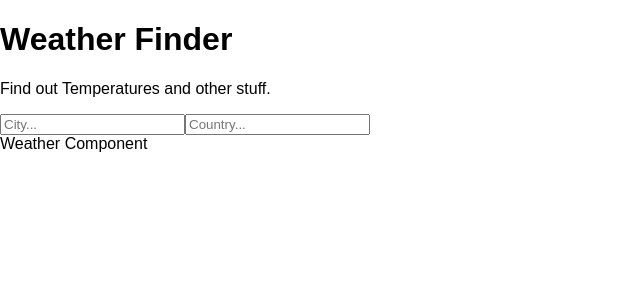
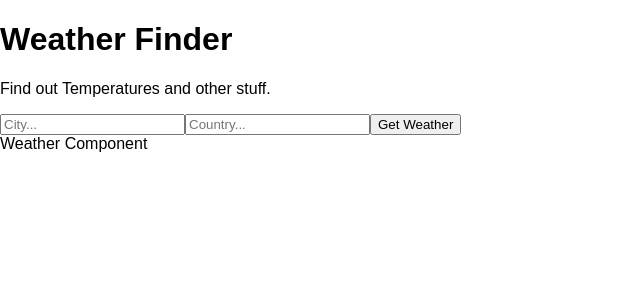
Before and after one commit to bcaya/react-weather-app, a React (Create React App) app: page / in a window 1280 px wide. Shown: the top 300 px of the page, without its empty margins (0-640 px from the left). Built offline with nearby package versions, Linux system fonts and the light colour scheme.

Commit message:
add props and event listeners

```diff
--- a/src/App.js
+++ b/src/App.js
@@ -2,15 +2,16 @@ import React from 'react';
 import Titles from './components/Titles';
 import Form from './components/Form';
 import Weather from './components/Weather';
-import { callbackify } from 'util';
 
 
-// const API_KEY = 'API_KEY';
-const city ="city"
-const country="country"
+const API_KEY = 'API_KEY';
+
 class App extends React.Component {
 
-  getWeather = async () => {
+  getWeather = async (e) => {
+    e.preventDefault();
+    const city = e.target.elements.name.city.value;
+    const country = e.target.elements.name.country.value;
     const api_call = await fetch(`http://api.openweathermap.org/data/2.5/weather?q=${city},${country}&appid=${API_KEY}&units=metric`);
     const data = await api_call.json();
   }
@@ -18,7 +19,7 @@ class App extends React.Component {
     return (
       <div>
         <Titles />
-        <Form />
+        <Form getWeather={this.getWeather} />
         <Weather />
       </div>
     )
--- a/src/components/Form.js
+++ b/src/components/Form.js
@@ -4,9 +4,10 @@ class Form extends React.Component{
   render(){
     return(
       <div>
-       <form>
+       <form onSubmit={this.props.getWeather}>
         <input type="text" name="city" placeholder="City..." />
         <input type="text" name="country" placeholder="Country..." />
+        <button>Get Weather</button>
        </form>
       </div>
     )
```
